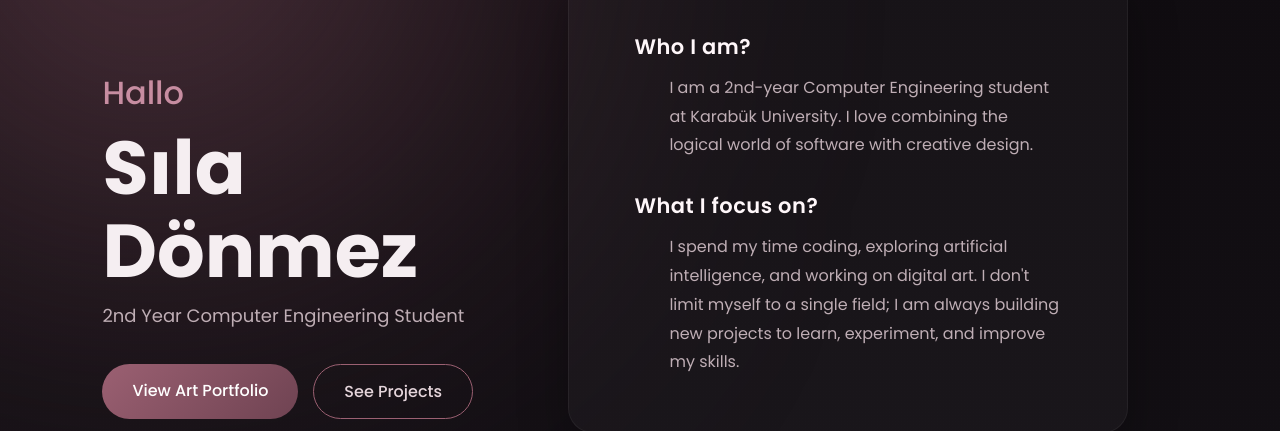
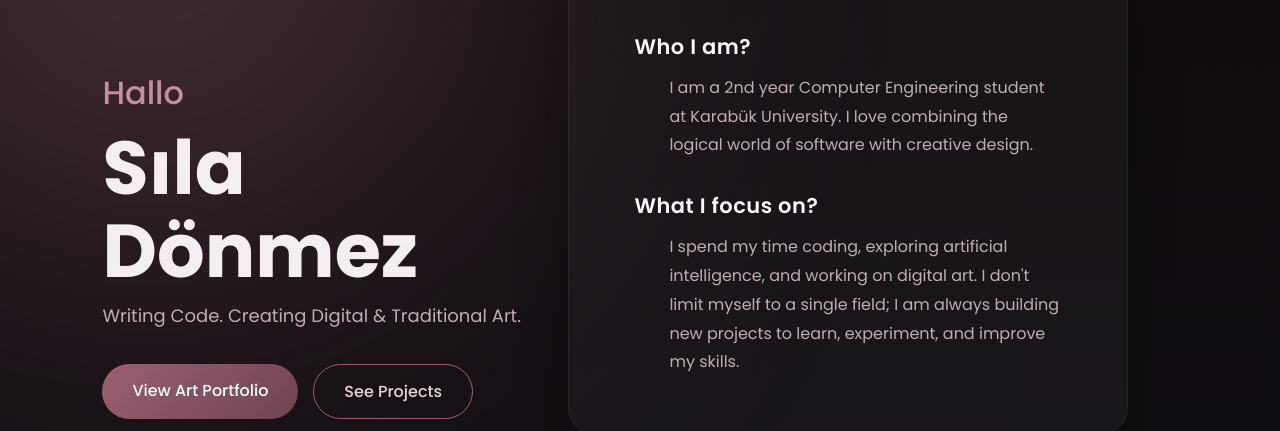
Before and after one commit to Sila-Donmez/portfolio, a plain HTML site: page index.html in a window 1280 px wide. Shown: the part 237-668 px from the top of the page. Drawn offline with Linux system fonts and the light colour scheme.

Commit message:
Update index.html

```diff
--- a/index.html
+++ b/index.html
@@ -35,7 +35,7 @@
     <div class="hero-left">
       <h2><span class="dynamic-hello">Hi</span></h2>
       <h1>Sıla Dönmez</h1>
-      <p class="subtitle">2nd Year Computer Engineering Student</p>
+      <p class="subtitle">Writing Code. Creating Digital & Traditional Art.</p>
 
       <div class="hero-buttons">
         <a href="portfolio.html" class="btn">View Art Portfolio</a>
@@ -49,7 +49,7 @@
 
       <div class="about-block">
           <h4 class="about-title">  Who I am?</h4>
-          <p>I am a 2nd-year Computer Engineering student at Karabük University. I love combining the logical world of software with creative design.</p>
+          <p>I am a 2nd year Computer Engineering student at Karabük University. I love combining the logical world of software with creative design.</p>
         </div>
 
         <div class="about-block">
```
